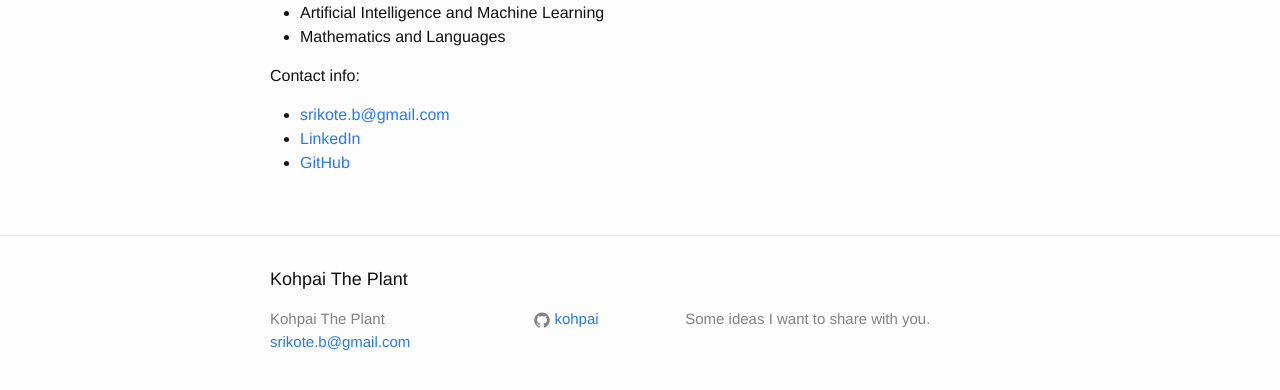
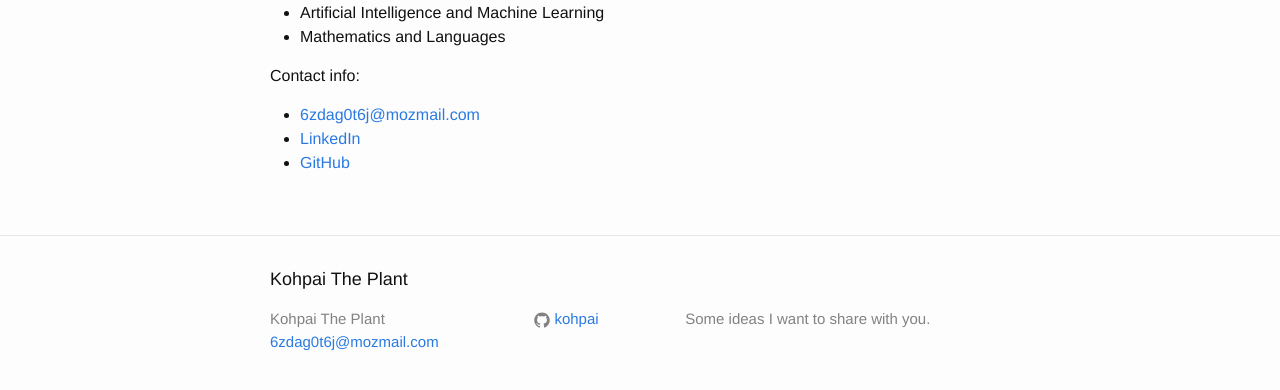
Before and after one commit to kohpai/kohpai.github.io, a Jekyll site: the page built from about.md, in a window 1280 px wide. Shown: the part 313-703 px from the top of the page. Built offline with Jekyll 4.4.1, drawn with Linux system fonts in a browser that asks for light colours; comment, search, counter and statistics services are not loaded.

Commit message:
:speech_balloon: change email

```diff
--- a/_config.yml
+++ b/_config.yml
@@ -14,7 +14,7 @@
 # You can create any custom variable you would like, and they will be accessible
 # in the templates via {{ site.myvariable }}.
 title: Kohpai The Plant
-email: srikote.b@gmail.com
+email: 6zdag0t6j@mozmail.com
 description: > # this means to ignore newlines until "baseurl:"
   Some ideas I want to share with you.
 baseurl: "" # the subpath of your site, e.g. /blog
--- a/about.md
+++ b/about.md
@@ -15,6 +15,6 @@ I am interested in:
 * Mathematics and Languages
 
 Contact info:
-* [srikote.b@gmail.com](mailto:srikote.b@gmail.com)
+* [6zdag0t6j@mozmail.com](mailto:6zdag0t6j@mozmail.com)
 * [LinkedIn](https://www.linkedin.com/in/srikote-naewchampa-50109b9b/)
 * [GitHub](https://github.com/kohpai/)
```
